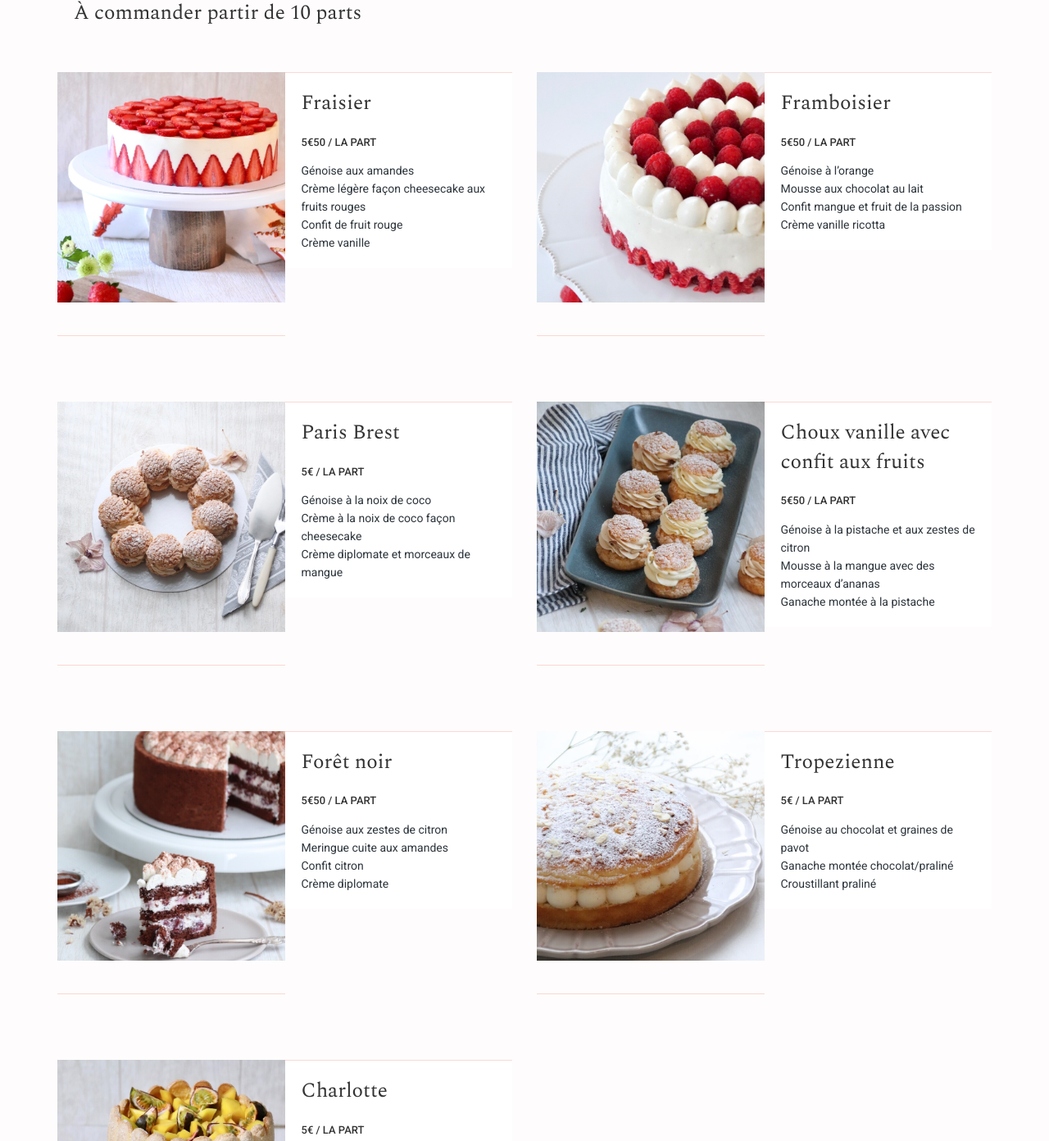
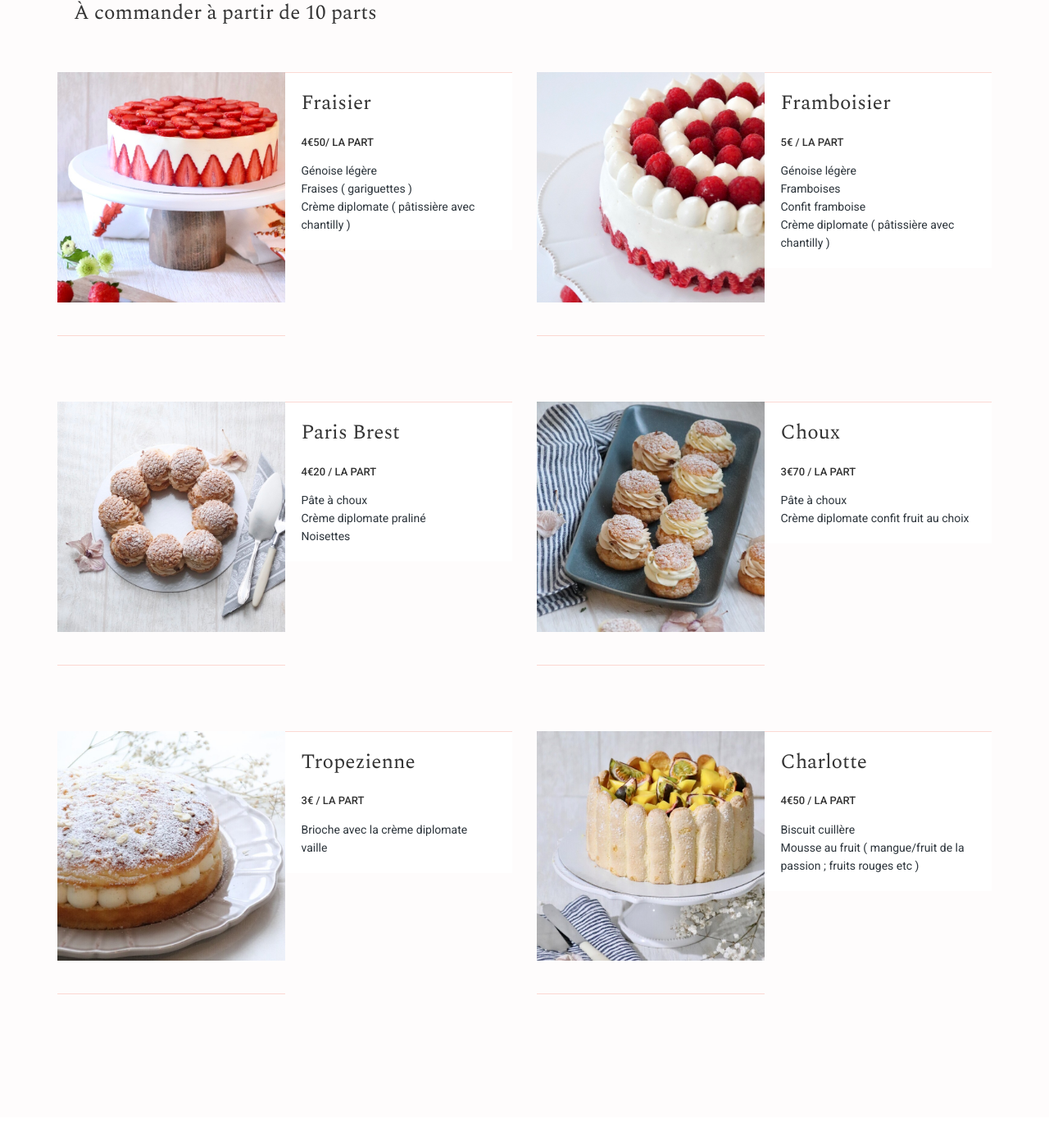
Before and after one commit to inessaoganyan21/di-delices, a plain HTML site: page lesgrands.html in a window 1280 px wide. Shown: the part 246-1638 px from the top of the page at 82% size. After the commit the page ends 1609 px from the top, so only its background shows below. Drawn offline with nearby package versions, Linux system fonts and the light colour scheme.

Commit message:
layercakes,cupcakes

```diff
--- a/lesgrands.html
+++ b/lesgrands.html
@@ -76,7 +76,7 @@
                 <div class="col-md-12">
                     <div class="heading">
 
-                        <p class="heading2"> À commander partir de 10 parts </p>
+                        <p class="heading2"> À commander à partir de 10 parts </p>
 
                     </div>
                 </div>
@@ -90,15 +90,15 @@
                         <div class="text-button">
                             <span>Fraisier</span>
                              <div class="text-button">
-                             <a href="#">5€50 / la part</a>
+                             <a href="#">4€50/ la part</a>
                             </div>
 
                             </div>
                             <ul class="cakes">
-                            <li>  Génoise aux amandes </li>
-                            <li>  Crème légère façon cheesecake aux fruits rouges </li>
-                            <li>  Confit de fruit rouge </li>
-                            <li>  Crème vanille</li>
+                            <li>  Génoise légère </li>
+                            <li>  Fraises ( gariguettes ) </li>
+                            <li>  Crème diplomate ( pâtissière avec chantilly )  </li>
+
                         </ul>
 
                         </div>
@@ -112,14 +112,14 @@
                             <span>Framboisier</span>
                              <div class="text-button">
 
-                             <a href="#">5€50 / la part</a>
+                             <a href="#">5€ / la part</a>
                             </div>
                             </div>
                              <ul class="cakes">
-                            <li>  Génoise à l’orange </li>
-                            <li>  Mousse aux chocolat au lait </li>
-                            <li>  Confit mangue et fruit de la passion </li>
-                            <li>  Crème vanille ricotta</li>
+                            <li> Génoise légère</li>
+                            <li> Framboises </li>
+                            <li> Confit framboise </li>
+                            <li> Crème diplomate ( pâtissière avec chantilly ) </li>
                         </ul>
 
                         </div>
@@ -132,13 +132,13 @@
                         <div class="text-button">
                             <span>Paris Brest</span>
                               <div class="text-button">
-                             <a href="#">5€ / la part</a>
+                             <a href="#">4€20 / la part</a>
                             </div>
                             </div>
                             <ul class="cakes">
-                            <li>  Génoise à la noix de coco </li>
-                            <li>  Crème à la noix de coco façon cheesecake </li>
-                            <li>  Crème diplomate et morceaux de mangue </li>
+                            <li>  Pâte à choux </li>
+                            <li>  Crème diplomate praliné </li>
+                            <li>  Noisettes </li>
                         </ul>
 
                         </div>
@@ -149,21 +149,21 @@
                         <img src="img/lesgrands4.jpg" alt="">
                         <div class="right-content">
                         <div class="text-button">
-                            <span>Choux vanille avec confit aux fruits</span>
+                            <span>Choux </span>
                             <div class="text-button">
-                             <a href="#">5€50 / la part</a>
+                             <a href="#"> 3€70 / la part</a>
                             </div>
                             </div>
                             <ul class="cakes">
-                            <li>  Génoise à la pistache et aux zestes de citron </li>
-                            <li>  Mousse à la mangue avec des morceaux d’ananas </li>
-                            <li>  Ganache montée à la pistache </li>
+                            <li> Pâte à choux </li>
+                            <li> Crème diplomate confit fruit au choix </li>
+
                            </ul>
 
                         </div>
                     </div>
                 </div>
-                 <div class="col-md-6">
+                <!--  <div class="col-md-6">
                     <div class="blog-post">
                         <img src="img/lesgrands5.jpg" alt="">
                         <div class="right-content">
@@ -182,7 +182,7 @@
 
                         </div>
                     </div>
-                </div>
+                </div> -->
                  <div class="col-md-6">
                     <div class="blog-post">
                         <img src="img/lesgrands6.jpg" alt="">
@@ -190,13 +190,12 @@
                         <div class="text-button">
                             <span>Tropezienne</span>
                             <div class="text-button">
-                             <a href="#">5€ / la part</a>
+                             <a href="#">3€ / la part</a>
                             </div>
                             </div>
                             <ul class="cakes">
-                            <li>  Génoise au chocolat et graines de pavot <li>
-                            <li>  Ganache montée chocolat/praliné <li>
-                            <li>  Croustillant praliné <li>
+                            <li>  Brioche avec la crème diplomate vaille <li>
+
                             </li>
 
                         </div>
@@ -209,13 +208,13 @@
                         <div class="text-button">
                             <span>Charlotte</span>
                              <div class="text-button">
-                             <a href="#">5€ / la part</a>
+                             <a href="#">4€50 / la part</a>
                             </div>
                             </div>
                             <ul class="cakes">
-                            <li> Génoise au chocolat </li>
-                            <li> Chantilly chocolat </li>
-                            <li> Confit abricot </li>
+                            <li> Biscuit cuillère </li>
+                            <li> Mousse au fruit ( mangue/fruit de la passion ; fruits rouges etc ) </li>
+
                         </ul>
 
                         </div>
```
Also changed, not shown: cupcakes.html (+2 -2 lines), index.html (+2 -2 lines), img/callusleft.png (added), img/cupcakes4.jpg (added), img/fvfvf.jpg (added), img/gallery5.png, 3 other files.
